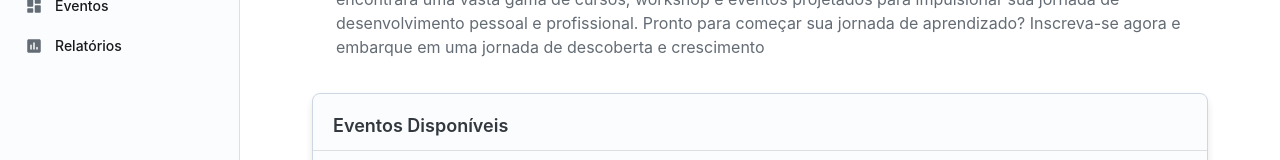
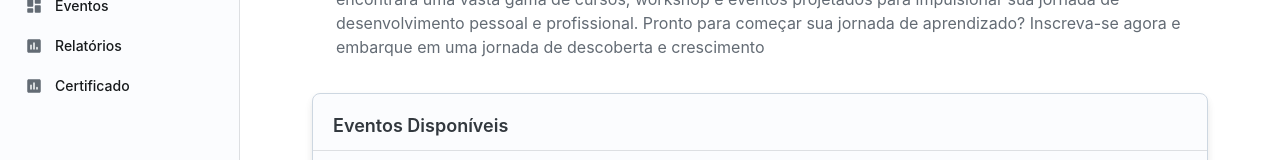
Before and after one commit to cllarinharc/pataformaEventos, a React (Vite) app: page / in a window 1280 px wide. Shown: the part 135-295 px from the top of the page. Built offline with nearby package versions, Linux system fonts and the light colour scheme.

Commit message:
add supports alterações.

```diff
--- a/package.json
+++ b/package.json
@@ -13,10 +13,11 @@
     "@emotion/react": "^11.11.4",
     "@emotion/styled": "^11.11.5",
     "@fontsource/inter": "^5.0.18",
-    "@mui/icons-material": "^5.15.18",
+    "@mui/icons-material": "^5.15.19",
     "@mui/joy": "^5.0.0-beta.36",
     "@mui/material": "^5.15.18",
     "@react-icons/all-files": "^4.1.0",
+    "jspdf": "^2.5.1",
     "react": "^18.2.0",
     "react-dom": "^18.2.0",
     "react-icons": "^5.2.1",
@@ -27,7 +28,7 @@
     "@types/react-dom": "^18.2.22",
     "@vitejs/plugin-react": "^4.2.1",
     "eslint": "^8.57.0",
-    "eslint-plugin-react": "^7.34.1",
+    "eslint-plugin-react": "^7.34.2",
     "eslint-plugin-react-hooks": "^4.6.0",
     "eslint-plugin-react-refresh": "^0.4.6",
     "vite": "^5.2.0"
--- a/src/App.jsx
+++ b/src/App.jsx
@@ -1,4 +1,4 @@
-import { useState } from "react";
+import  {useState}  from "react";
 import { Link, Routes, Route, useNavigate } from "react-router-dom";
 
 import Login from "./Components/Login/Login";
@@ -6,6 +6,7 @@ import Home from "./Components/Home/Home";
 import Events from "./Components/Events/Events";
 import AddEvents from "./Components/Events/AddEvents";
 import Reports from "./Components/Reports/Reports";
+import Disposition from "./Components/Disposition/Disposition"
 
 import Register from "./Components/Register/Register";
 
@@ -21,6 +22,7 @@ function App() {
           <Route path="/events" element={<Events />} />
           <Route path="/events/add" element={<AddEvents />} />
           <Route path="/reports" element={<Reports />} />
+          <Route path="/disposition" element={<Disposition />} />
         </Route>
 
         <Route element={<AuthLayout />}>
--- a/src/Components/Sidebar.jsx
+++ b/src/Components/Sidebar.jsx
@@ -18,11 +18,8 @@ import { Link as RouterLink, useNavigate } from "react-router-dom";
 
 import { closeSidebar } from "../utils";
 
-function Toggler({
-  defaultExpanded = false,
-  renderToggle,
-  children,
-}) {
+
+function Toggler({ defaultExpanded = false, renderToggle, children }) {
   const [open, setOpen] = React.useState(defaultExpanded);
   return (
     <React.Fragment>
@@ -149,6 +146,15 @@ export default function Sidebar() {
               </ListItemContent>
             </ListItemButton>
           </ListItem>
+
+          <ListItem>
+            <ListItemButton component={RouterLink} to="/disposition">
+              <AssessmentRoundedIcon/>
+              <ListItemContent>
+                <Typography level="title-sm">Certificado</Typography>
+              </ListItemContent>
+            </ListItemButton>
+          </ListItem>
         </List>
       </Box>
     </Sheet>
```
Also changed, not shown: 1 other file (tests, documents, lock files or other folders).
